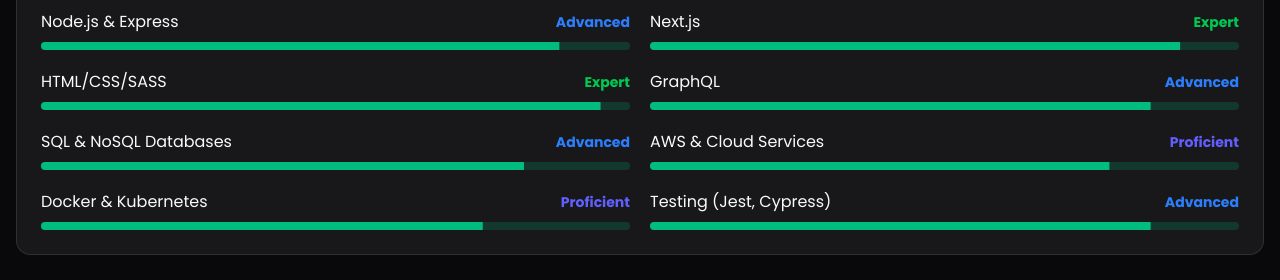
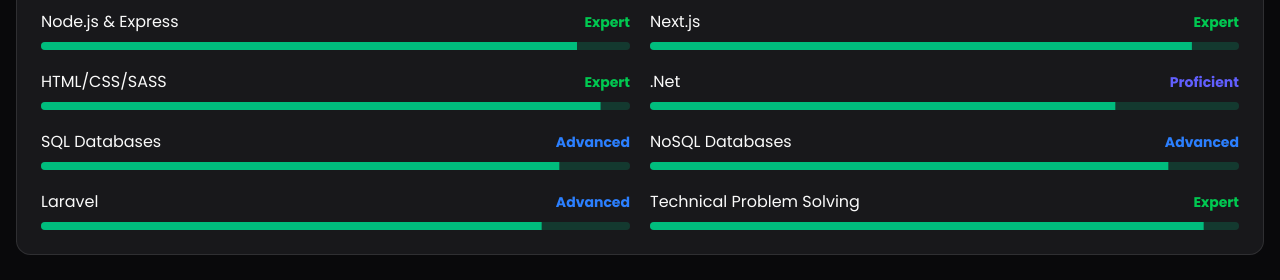
Before and after one commit to FlourenceL/portfolio, a Next.js app: page / in a window 1280 px wide. Shown: the part 1537-1817 px from the top of the page. Built offline with nearby package versions, Linux system fonts and the light colour scheme.

Commit message:
Finalized skills data

```diff
--- a/src/components/views/landing-page/skills-display.tsx
+++ b/src/components/views/landing-page/skills-display.tsx
@@ -20,15 +20,15 @@ import { cn } from "@/lib/utils";
 // Technical Skills with proficiency levels
 const technicalSkills = [
   { name: "JavaScript/TypeScript", proficiency: 95 },
-  { name: "React & React Native", proficiency: 92 },
-  { name: "Node.js & Express", proficiency: 88 },
-  { name: "Next.js", proficiency: 90 },
+  { name: "React & React Native", proficiency: 89 },
+  { name: "Node.js & Express", proficiency: 91 },
+  { name: "Next.js", proficiency: 92 },
   { name: "HTML/CSS/SASS", proficiency: 95 },
-  { name: "GraphQL", proficiency: 85 },
-  { name: "SQL & NoSQL Databases", proficiency: 82 },
-  { name: "AWS & Cloud Services", proficiency: 78 },
-  { name: "Docker & Kubernetes", proficiency: 75 },
-  { name: "Testing (Jest, Cypress)", proficiency: 85 },
+  { name: ".Net", proficiency: 79 },
+  { name: "SQL Databases", proficiency: 88 },
+  { name: "NoSQL Databases", proficiency: 88 },
+  { name: "Laravel", proficiency: 85 },
+  { name: "Technical Problem Solving", proficiency: 94 },
 ];
 
 // Tools categorized by type
@@ -37,12 +37,12 @@ const tools = [
     category: "Frontend",
     icon: <Globe className="h-5 w-5" />,
     items: [
+      { name: "Angular", icon: <FileCode /> },
+      { name: "Next.js", icon: <FileCode /> },
+      { name: "Vue.js", icon: <FileCode /> },
+      { name: "TypeScript", icon: <FileCode /> },
       { name: "React", icon: <Code /> },
-      { name: "Next.js", icon: <FileCode /> },
-      { name: "TypeScript", icon: <FileCode /> },
       { name: "Tailwind CSS", icon: <Palette /> },
-      { name: "Material UI", icon: <Palette /> },
-      { name: "Redux", icon: <Layers /> },
     ],
   },
   {
@@ -51,34 +51,34 @@ const tools = [
     items: [
       { name: "Node.js", icon: <Server /> },
       { name: "Express", icon: <Server /> },
-      { name: "PostgreSQL", icon: <Database /> },
+      { name: "Nest.js", icon: <Server /> },
       { name: "MongoDB", icon: <Database /> },
-      { name: "GraphQL", icon: <Code /> },
-      { name: "REST API", icon: <Globe /> },
+      { name: "MySQL", icon: <Database /> },
+      { name: "MicrosoftSQL Server", icon: <Database /> },
     ],
   },
-  {
-    category: "DevOps & Tools",
-    icon: <Terminal className="h-5 w-5" />,
-    items: [
-      { name: "Git & GitHub", icon: <Github /> },
-      { name: "Docker", icon: <Terminal /> },
-      { name: "AWS", icon: <Server /> },
-      { name: "CI/CD", icon: <Terminal /> },
-      { name: "Jest", icon: <Terminal /> },
-      { name: "Figma", icon: <Figma /> },
-    ],
-  },
+  // {
+  //   category: "DevOps & Tools",
+  //   icon: <Terminal className="h-5 w-5" />,
+  //   items: [
+  //     { name: "Git & GitHub", icon: <Github /> },
+  //     { name: "Docker", icon: <Terminal /> },
+  //     { name: "AWS", icon: <Server /> },
+  //     { name: "CI/CD", icon: <Terminal /> },
+  //     { name: "Jest", icon: <Terminal /> },
+  //     { name: "Figma", icon: <Figma /> },
+  //   ],
+  // },
   {
     category: "Mobile",
     icon: <Smartphone className="h-5 w-5" />,
     items: [
+      { name: "Ionic", icon: <Smartphone /> },
+      { name: "Xamarin", icon: <Smartphone /> },
       { name: "React Native", icon: <Smartphone /> },
-      { name: "Flutter", icon: <Smartphone /> },
+      { name: "Android", icon: <Smartphone /> },
       { name: "iOS", icon: <Smartphone /> },
-      { name: "Android", icon: <Smartphone /> },
-      { name: "Firebase", icon: <Database /> },
-      { name: "App Store Connect", icon: <Globe /> },
+      { name: "SQLite", icon: <Database /> },
     ],
   },
 ];
```
